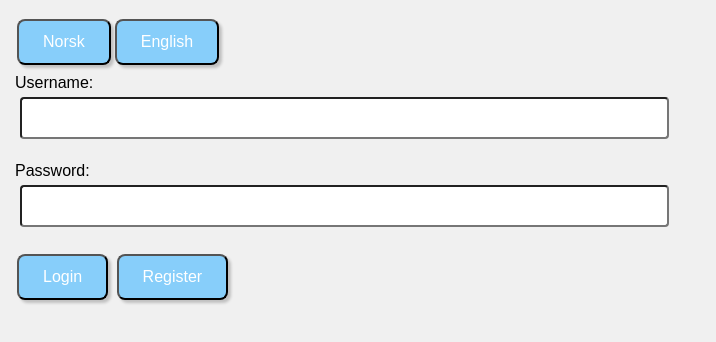
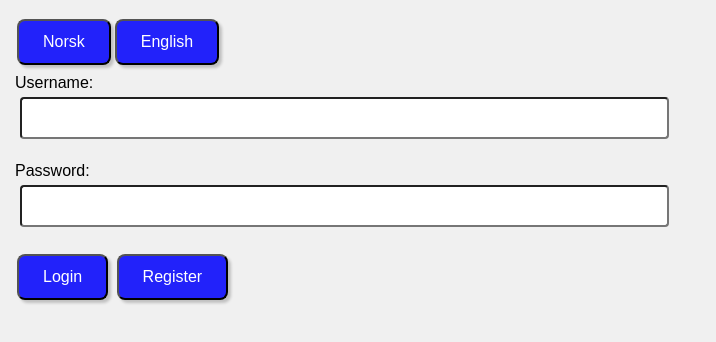
Before and after one commit to prebenrosland/bitcoin-portfolio-tracker, a website with bundled scripts: page public/index.html in a window 1280 px wide. Shown: the whole page, without its empty margins (0-716 px from the left). Built offline with nearby package versions, Linux system fonts and the light colour scheme.

Commit message:
updates css

```diff
--- a/public/SPAStyle.css
+++ b/public/SPAStyle.css
@@ -20,7 +20,7 @@ input{
 }
 
 button{
-    background-color: lightskyblue; /* Green background */
+    background-color: #2222fa; /* Green background */
 
     color: white; /* White text */
     padding: 12px 24px; /* Padding */
```
Also changed, not shown: 1 other file.
